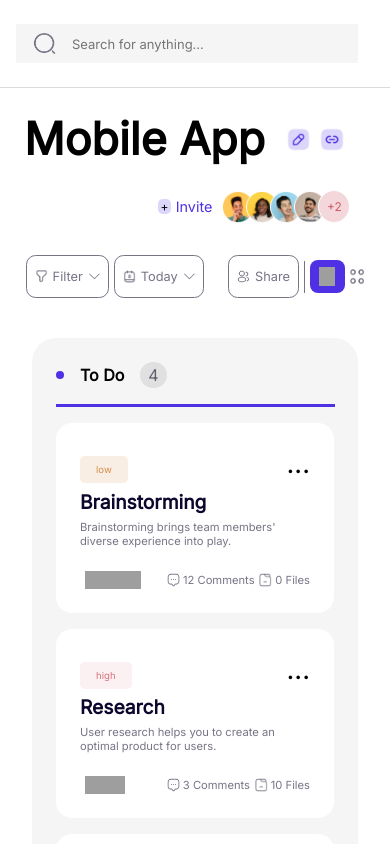
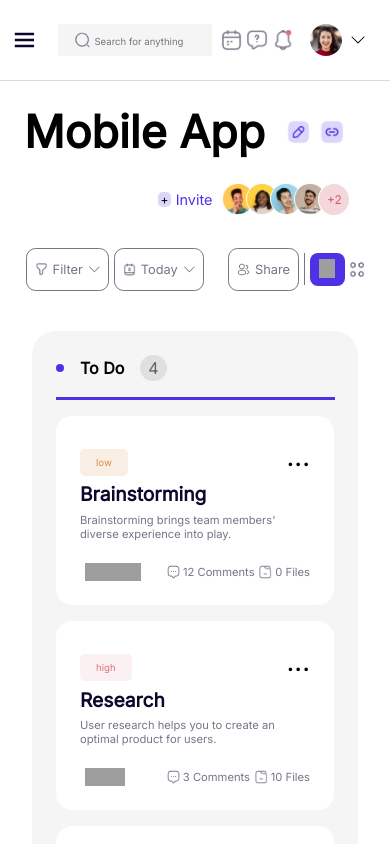
Before and after one commit to shella12/kanban-board-replica, a React (Create React App) app: page / in a window 390 px wide. Shown: the top 844 px of the page. Built offline with nearby package versions, Linux system fonts and the light colour scheme; grey boxes are pictures that could not be loaded.

Commit message:
Add mobile responsive feature

```diff
--- a/src/App.css
+++ b/src/App.css
@@ -27,6 +27,11 @@ a {
   color: inherit;
   text-decoration: none;
   cursor: pointer;
+}
+
+.hamburger {
+  display: none;
+  z-index: 10;
 }
 
 .header {
@@ -541,16 +546,27 @@ color: #0D062D;
 
 @media only screen and (max-width: 425px){
 	.logo-container, nav {
-    opacity: 0;
-    transform: translate(-20rem);
+    display: none;
+  }
+
+  .active-navbar {
+    width: 100vw;
+    height: 150rem;
+    display: block;
+    z-index: 5;
+    background-color: #fff;
   }
 
   .tool-bar {
-    transform: translate(-20rem);
+    padding: 0.9rem;
   }
 
-  .tool-bar .tb-container-II{
-    display: none;
+  .tool-bar-icons {
+    gap:0.2rem;
+  }
+
+  .tool-bar-icons img{
+width: 1.4rem;
   }
 
   main {
@@ -596,4 +612,40 @@ color: #0D062D;
  .comment-and-files img {
   width: 0.8rem;
  }
+
+ .hamburger {
+  display: inline-block;
+  color: #0D062D;
+  font-size: 2rem;
+  align-self: center;
+  cursor: pointer;
+ }
+
+ .header {
+  gap:0.3rem;
+  padding: 0.6rem;
+ }
+
+ #search-box {
+  min-width: auto;
+  width: 50%;
+  gap: 0.3rem;
+ }
+
+ #search-box input::placeholder{
+  font-size: 0.6rem;
+ }
+
+ #search-box img{
+  width: 1rem;
+ }
+ .current-user-container div {
+  display: none;
+ }
+ .current-user-container img {
+  width:2rem
+ }
+ .tb-container-II {
+  gap:1rem;
+ }
 }
--- a/src/App.js
+++ b/src/App.js
@@ -4,19 +4,23 @@ import ToolBar from "./components/ToolBar";
 import colorfilter from "./assets/colorfilter.jpg";
 import iconClose from "./assets/iconClose.jpg";
 import Project from "./components/Project";
+import Hamburger from './components/Hamburger';
+import { useState } from "react";
 
 function App() {
+  const [open, setOpen] = useState(false);
   return (
     <>
     <header className="header flex row">
-      <div className="logo-container flex">
+      <div className={`logo-container flex`}>
         <a href="/" id="logo" className="flex">
           <img src={colorfilter} alt="logo" /> Project M.
         </a>
         <img src={iconClose} id="collapse-btn" alt="collapse bar icon" />
       </div>
+      <Hamburger open={open} setOpen={setOpen}/>
       <ToolBar />
-      <Navbar />
+      <Navbar open={open}/>
     </header>
     <main>
       <Project />
--- /dev/null
+++ b/src/components/Hamburger.js
@@ -0,0 +1,10 @@
+import {BiMenu} from "react-icons/bi";
+
+const Hamburger = (props) => {
+    const {open, setOpen} = props;
+  return (
+    <BiMenu onClick={() => setOpen(!open)} className="hamburger"/>
+  );
+};
+
+export default Hamburger;
--- a/src/components/Navbar.js
+++ b/src/components/Navbar.js
@@ -6,9 +6,10 @@ import iconTasks from '../assets/iconTasks.jpg';
 import lampOn from '../assets/lampOn.png';
 import {RiSettings4Line} from "react-icons/ri";
 
-const Navbar = () => {
+const Navbar = (props) => {
+  const {open} = props;
   return (
-    <nav>
+    <nav className={`${open?"active-navbar":""}`}>
      <div className="flex column nav-links">
       <NavLink to="/home"><img src={iconHome} className="nav-icons" alt="iconHome" />Home</NavLink>
       <NavLink to="/Messages"><img src={iconMessage} className="nav-icons"alt="iconMessage" />Messages</NavLink>
--- a/src/components/ToolBar.js
+++ b/src/components/ToolBar.js
@@ -27,7 +27,7 @@ const ToolBar = () => {
         <BsChevronDown />
       </div>
      </div>
-     {/* <Hamburger open={open} onClick={() => setOpen(!open)} /> */}
+
     </div>
   );
 };
```
